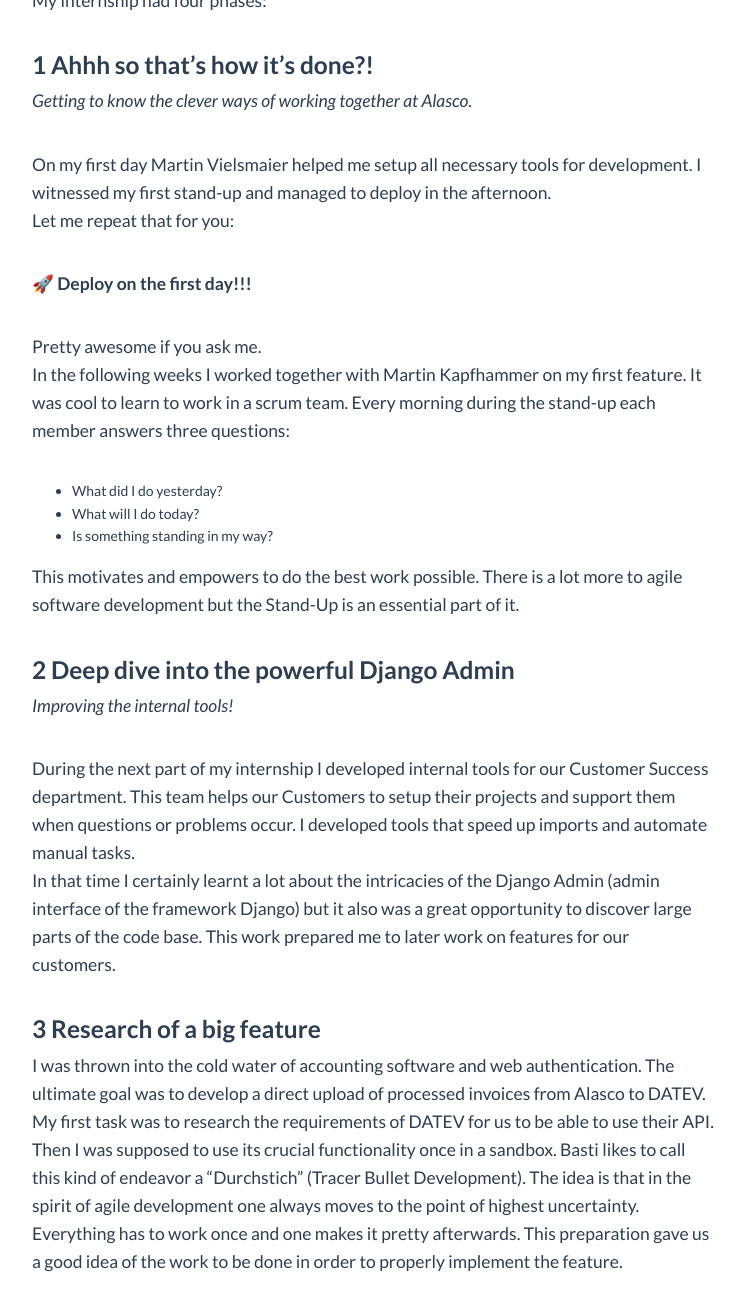
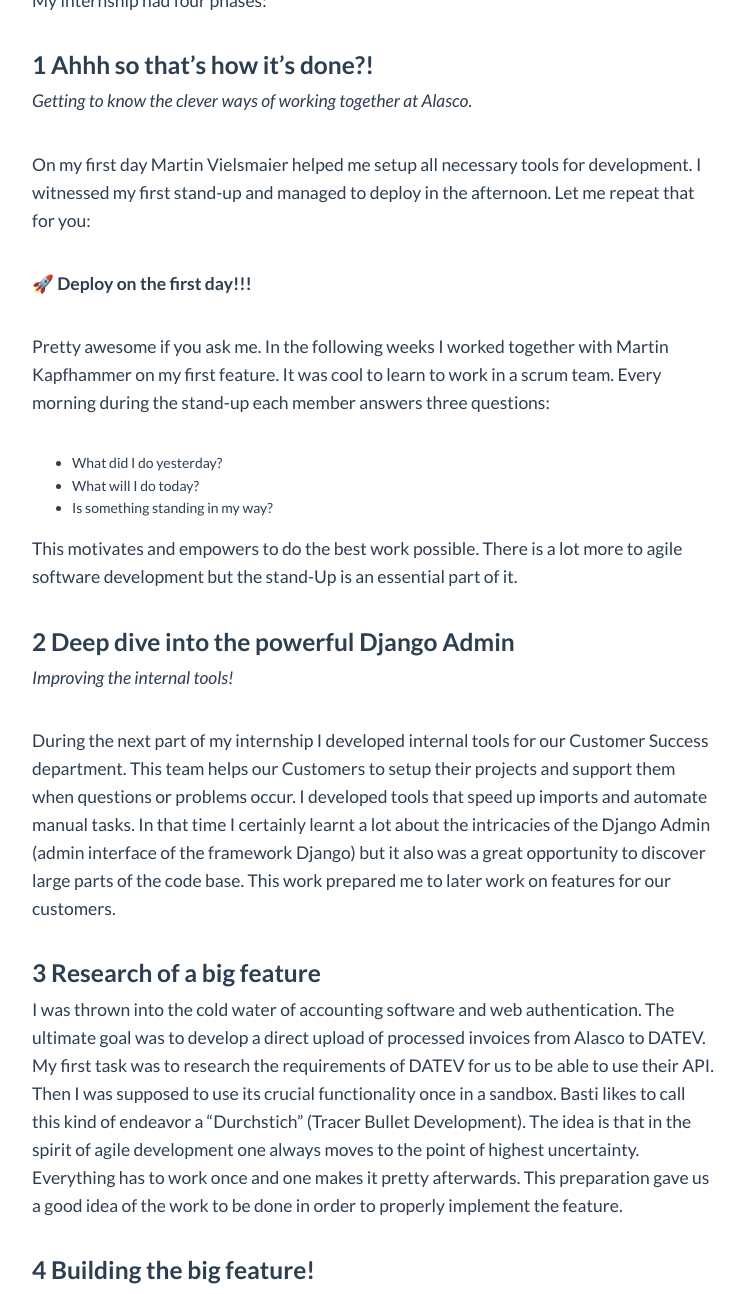
Before and after one commit to alasco-tech/alasco-tech.github.io, a Jekyll site: the page built from _posts/2019-09-12-first-day-at-alasco.md, in a window 1280 px wide and 1400 px high, scrolled down 691 px, cut to the strip 106-1400 px from the top of the window. Shown: the whole strip, without its empty margins (148-893 px from the left). Built offline with Jekyll 4.4.1, drawn with Linux system fonts in a browser that asks for light colours; comment, search, counter and statistics services are not loaded.

```diff
--- a/_posts/2019-09-12-first-day-at-alasco.md
+++ b/_posts/2019-09-12-first-day-at-alasco.md
@@ -24,26 +24,26 @@ My internship had four phases:
 ### 1 Ahhh so that's how it's done?!
 *Getting to know the clever ways of working together at Alasco.*
 
-On my first day Martin Vielsmaier helped me setup all necessary tools for development. I witnessed my first stand-up and managed to deploy in the afternoon.<br>
+On my first day Martin Vielsmaier helped me setup all necessary tools for development. I witnessed my first stand-up and managed to deploy in the afternoon.
 Let me repeat that for you:
 
 > **🚀 Deploy on the first day!!!**
 
-Pretty awesome if you ask me.<br>
+Pretty awesome if you ask me.
 In the following weeks I worked together with Martin Kapfhammer on my first feature. It was cool to learn to work in a scrum team. Every morning during the stand-up each member answers three questions:
 - What did I do yesterday?
 - What will I do today?
 - Is something standing in my way?
 
-This motivates and empowers to do the best work possible. There is a lot more to agile software development but the Stand-Up is an essential part of it.
+This motivates and empowers to do the best work possible. There is a lot more to agile software development but the stand-Up is an essential part of it.
 ### 2 Deep dive into the powerful Django Admin
 *Improving the internal tools!*
 
-During the next part of my internship I developed internal tools for our Customer Success department. This team helps our Customers to setup their projects and support them when questions or problems occur. I developed tools that speed up imports and automate manual tasks.<br/>
+During the next part of my internship I developed internal tools for our Customer Success department. This team helps our Customers to setup their projects and support them when questions or problems occur. I developed tools that speed up imports and automate manual tasks.
 In that time I certainly learnt a lot about the intricacies of the Django Admin (admin interface of the framework Django) but it also was a great opportunity to discover large parts of the code base. This work prepared me to later work on features for our customers.
 
 ### 3 Research of a big feature
-I was thrown into the cold water of accounting software and web authentication. The ultimate goal was to develop a direct upload of processed invoices from Alasco to DATEV.<br/>
+I was thrown into the cold water of accounting software and web authentication. The ultimate goal was to develop a direct upload of processed invoices from Alasco to DATEV.
 My first task was to research the requirements of DATEV for us to be able to use their API. Then I was supposed to use its crucial functionality once in a sandbox. Basti likes to call this kind of endeavor a "Durchstich" (Tracer Bullet Development). The idea is that in the spirit of agile development one always moves to the point of highest uncertainty. Everything has to work once and one makes it pretty afterwards. This preparation gave us a good idea of the work to be done in order to properly implement the feature.
 
 ### 4 Building the big feature!
@@ -54,7 +54,8 @@ So as you can tell the work was interesting. Now let me challenge your attention
 ### The vibe 💪🏝😉
 In short: it's young, dynamic, fun, ambitious, honest and social. We had super-fun team events every month but also spontaneously ended up quite often sharing a drink or hitting the climbing gym together. People are passionate about what they do, say what they think and help each other out if they can. The founders have a lot of experience with agile processes from Stylight and the development process is very professional. Design-sprint, user research and scrum. All these terms are actually lived, not just talked about.
 
-So here you go! That was a rough overview of my work at Alasco. I would like thank all the amazing people at Alasco for the engaged code discussions, relaxed lunches on the terrace and your patience with all my questions.<br/>
+So here you go! That was a rough overview of my work at Alasco. I would like thank all the amazing people at Alasco for the engaged code discussions, relaxed lunches on the terrace and your patience with all my questions.
+
 Thank you and see you again soon!
 
 -------------------
```
